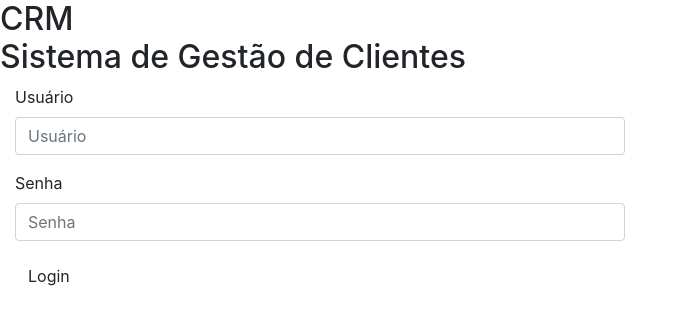
After one commit to gabriel-valenga/GestaoClientesDIO, a Django app: page /login/ in a window 1280 px wide. The commit adds this page. Shown: the top 325 px of the page, without its empty margins (0-687 px from the left). Run offline with Django 3.2, Linux system fonts and the light colour scheme; some libraries are stand-ins or nearby versions.

Commit message:
Criada funcionalidade de busca na tela de clientes, e adicionado template da tela de login

```diff
--- /dev/null
+++ b/crm/core/templates/login.html
@@ -0,0 +1,47 @@
+<!DOCTYPE html>
+<html lang="pt-br">
+
+<head>
+    <meta charset="utf-8">
+    <meta name="viewport" content="width=device-width, initial-scale=1, shrink-to-fit=no">
+
+    <link rel="stylesheet" href="https://maxcdn.bootstrapcdn.com/bootstrap/4.4.1/css/bootstrap.min.css">
+    <link rel="stylesheet" href="https://maxcdn.bootstrapcdn.com/bootstrap/4.4.1/css/bootstrap.min.css">
+    <script src="https://ajax.googleapis.com/ajax/libs/jquery/3.5.1/jquery.min.js"></script>
+    <script src="https://cdnjs.cloudflare.com/ajax/libs/popper.js/1.16.0/umd/popper.min.js"></script>
+    <script src="https://maxcdn.bootstrapcdn.com/bootstrap/4.4.1/js/bootstrap.min.js"></script>
+
+</head>
+
+<body class="d-flex flex-column">
+  <div class="sidenav">
+         <div class="login-main-text">
+            <h2>CRM<br>Sistema de Gestão de Clientes</h2>
+         </div>
+      </div>
+      <div class="main">
+         <div class="col-md-6 col-sm-12">
+            <div class="login-form">
+               <form action="submit", method="POST">{% csrf_token %}
+                  <div class="form-group">
+                     <label>Usuário</label>
+                     <input type="text" class="form-control" placeholder="Usuário" name="username">
+                  </div>
+                  <div class="form-group">
+                     <label>Senha</label>
+                     <input type="password" class="form-control" placeholder="Senha" name="password">
+                  </div>
+                  {% if messages %}
+                      {% for message in messages %}
+                          <div class="alert alert-danger">{{ message }}</div>
+                      {% endfor %}
+
+                  {% endif %}
+                  <button type="submit" class="btn btn-black">Login</button>
+
+               </form>
+            </div>
+         </div>
+      </div>
+</body>
+</html>
--- a/crm/core/views.py
+++ b/crm/core/views.py
@@ -1,3 +1,5 @@
 from django.shortcuts import render
 
-# Create your views here.
+
+def login(request):
+    return render(request, 'login.html')
--- a/crm/crm/settings.py
+++ b/crm/crm/settings.py
@@ -11,7 +11,7 @@ https://docs.djangoproject.com/en/3.2/ref/settings/
 """
 
 from pathlib import Path
-from .secret import DJANGO_SECRET_KEY
+from .secret import DJANGO_SECRET_KEY, CORE_TEMPLATE_DIR
 
 # Build paths inside the project like this: BASE_DIR / 'subdir'.
 BASE_DIR = Path(__file__).resolve().parent.parent
@@ -58,7 +58,7 @@ ROOT_URLCONF = 'crm.urls'
 TEMPLATES = [
     {
         'BACKEND': 'django.template.backends.django.DjangoTemplates',
-        'DIRS': [],
+        'DIRS': [CORE_TEMPLATE_DIR],
         'APP_DIRS': True,
         'OPTIONS': {
             'context_processors': [
--- a/crm/crm/urls.py
+++ b/crm/crm/urls.py
@@ -16,9 +16,11 @@ Including another URLconf
 from django.contrib import admin
 from django.urls import path, include
 from django.views.generic import TemplateView
+from core import views
 
 urlpatterns = [
     path('admin/', admin.site.urls),
     path('', TemplateView.as_view(template_name='index.html'), name='index'),
+    path('login/', views.login, name="login"),
     path('customer/', include('customer.urls'))
 ]
```
Also changed, not shown: crm/customer/templates/customer/customer_list.html (+7 -1 lines), crm/customer/views.py (+11 -1 lines).
